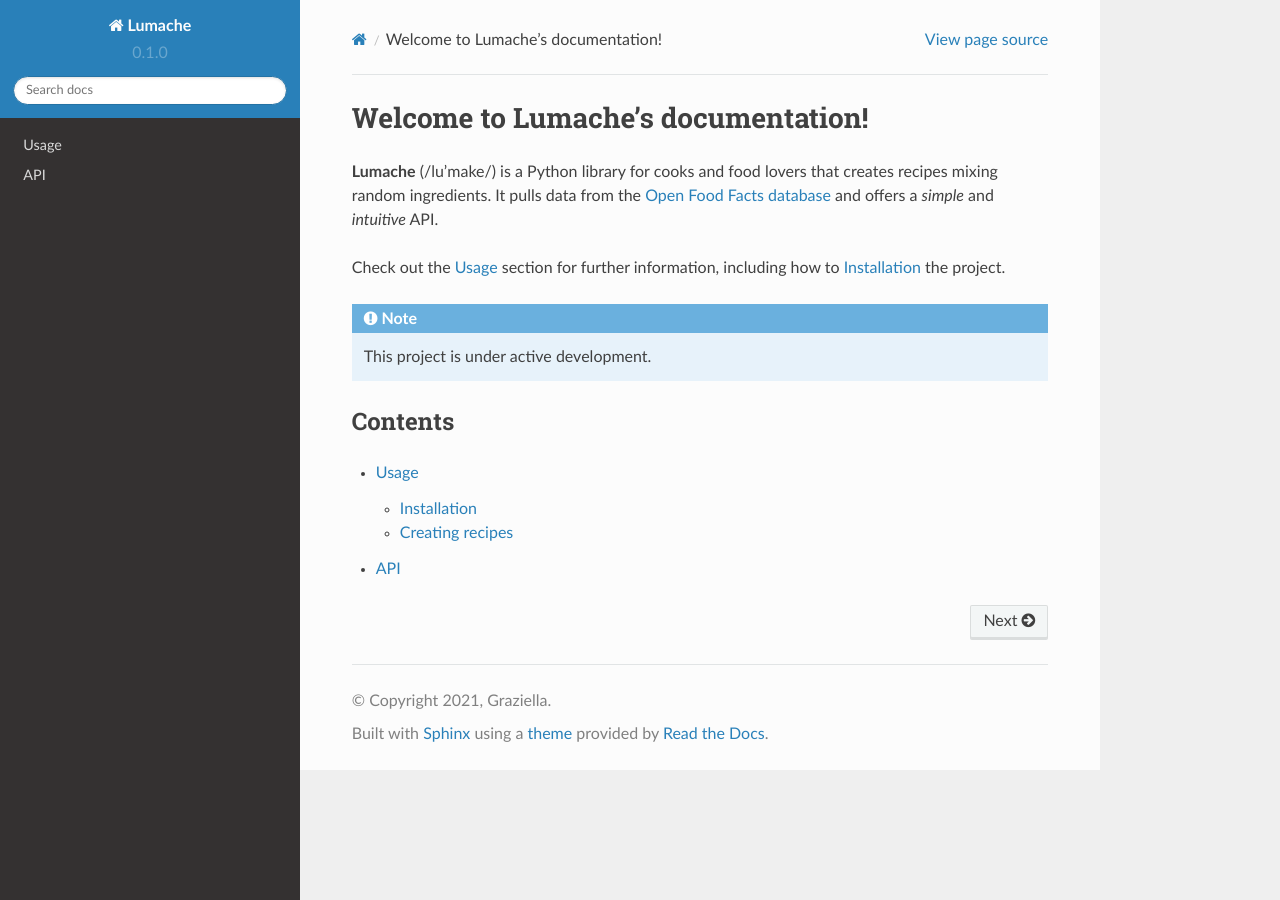
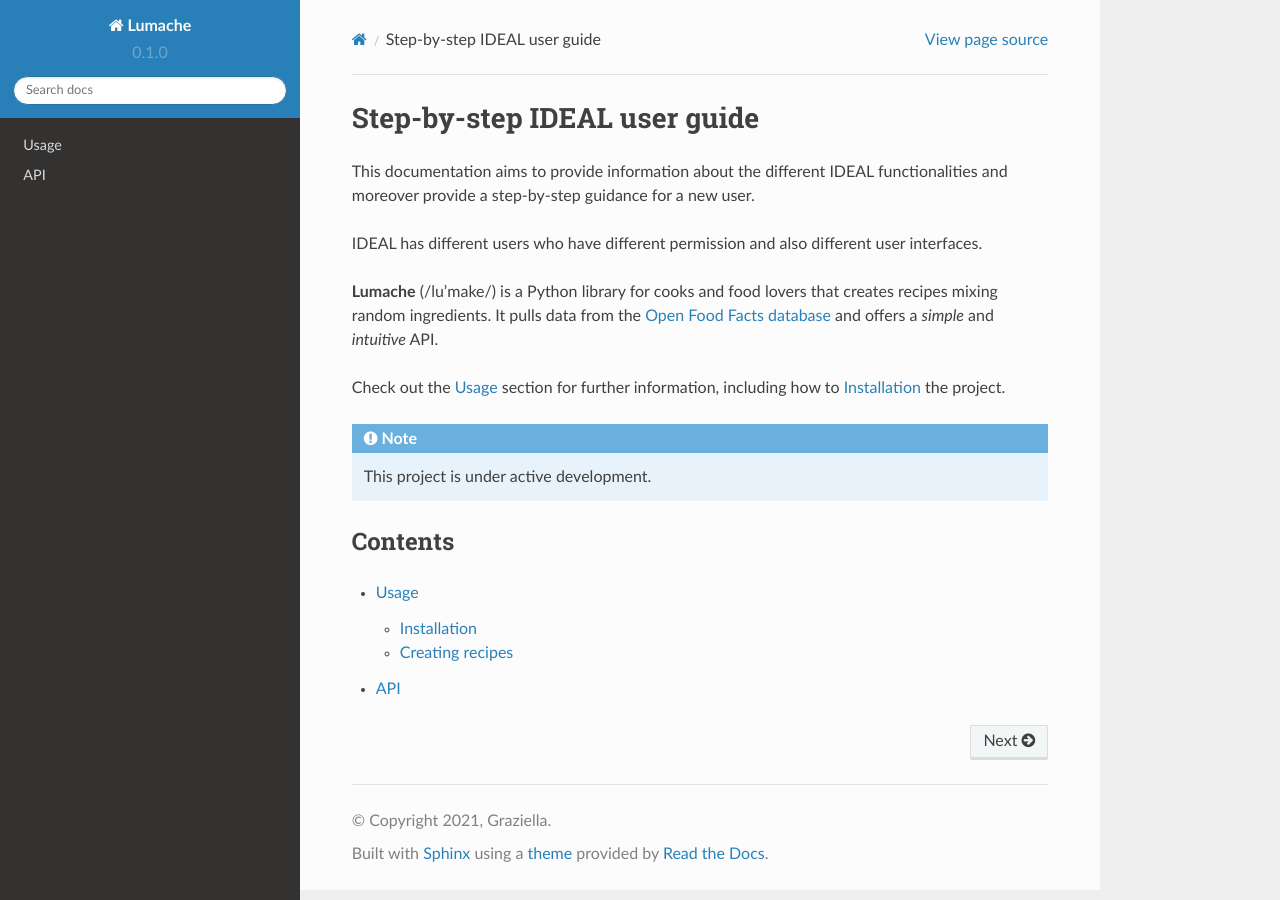
Before and after one commit to Nynuphar/IDEAL-doc, a Sphinx documentation site: the page built from docs/source/index.rst, in a window 1280 px wide. Built offline with Sphinx 7.4.7 and the Read the Docs theme 2.0.0, drawn with Linux system fonts in a browser that asks for light colours.

Commit message:
Update index.rst

```diff
--- a/docs/source/index.rst
+++ b/docs/source/index.rst
@@ -1,5 +1,11 @@
-Welcome to Lumache's documentation!
+Step-by-step IDEAL user guide
 ===================================
+
+This documentation aims to provide information about the different IDEAL functionalities and moreover provide a step-by-step guidance for a new user.
+
+IDEAL has different users who have different permission and also different user interfaces.
+
+
 
 **Lumache** (/lu'make/) is a Python library for cooks and food lovers
 that creates recipes mixing random ingredients.
```
